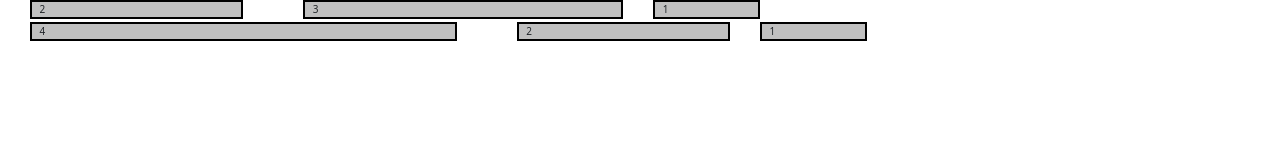
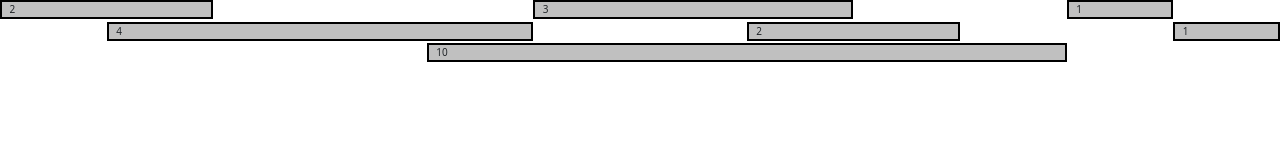
Before and after one commit to Kananmas/MapsaHr, a plain HTML site: page index.html in a window 1280 px wide. Drawn offline with nearby package versions, Linux system fonts and the light colour scheme.

Commit message:
Update index.html

```diff
--- a/index.html
+++ b/index.html
@@ -15,17 +15,25 @@
 
 <body>
     <div class="container-fluid">
-        <div class="row ">
-            <div class="col-2 mx-5 box">2</div>
-            <div class="col-3  mx-5 box">3</div>
+           <div class="row ">
+            <div class="col-2 box">2</div>
+            <div class="col-3"></div>
+            <div class="col-3 box">3</div>
+            <div class="col-2"></div>
             <div class="col-1  mx-10 box">1</div>
         </div>
         <div class="row my-1">
-            <div class="col-4 mx-5 box">4</div>
-            <div class="col-2  mx-5 box">2</div>
-            <div class="col-1  mx-10 box">1</div>
+            <div class="col-1"></div>
+            <div class="col-4 box">4</div>
+            <div class="col-2"></div>
+            <div class="col-2 box">2</div>
+            <div class="col-2"></div>
+            <div class="col-1 box">1</div>
         </div>
-    </div>
+        <div class="row my-1">
+            <div class="col-4"></div>
+            <div class="col-6 box">10</div>
+        </div>
 </body>
 
 </html>
```
